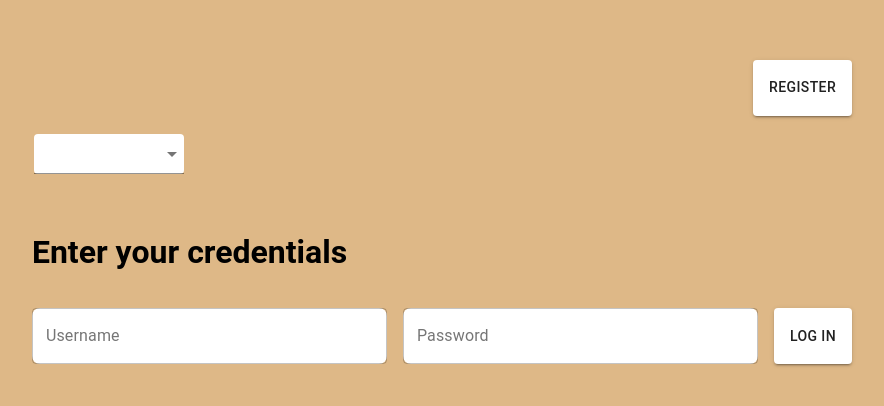
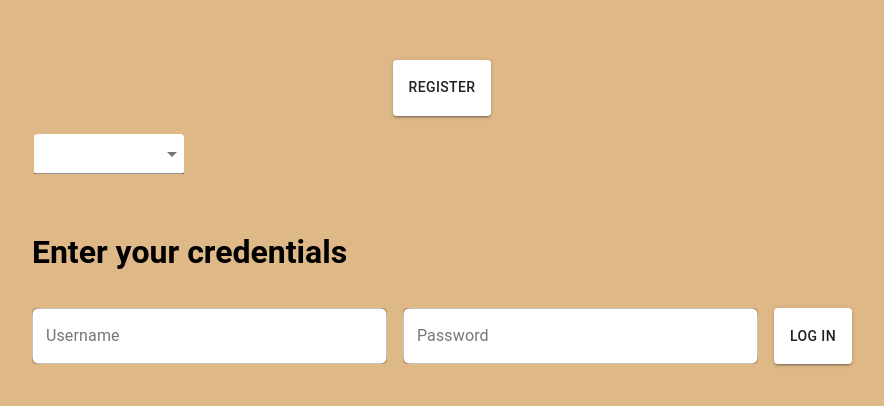
Before and after one commit to sorincretescu/curly-octo-robot, a React (Create React App) app: page / in a window 1280 px wide. Shown: the part 188-594 px from the top of the page, without its empty margins (198-1082 px from the left). Built offline with nearby package versions, Linux system fonts and the light colour scheme.

Commit message:
fix comments

```diff
--- a/src/App.css
+++ b/src/App.css
@@ -1,11 +1,23 @@
 .App {
   display: flex;
+  flex-direction: column;
   justify-content: center;
   align-items: center;
   min-height: 100vh;
   background-color: burlywood;
-    font-family: 'Roboto', sans-serif;
-    *::-webkit-scrollbar{
+  font-family: "Roboto", sans-serif;
+  *::-webkit-scrollbar {
     display: none;
   }
 }
+
+.header {
+  display: flex;
+  justify-content: flex-end;
+
+  background-color: burlywood;
+  font-family: "Roboto", sans-serif;
+  *::-webkit-scrollbar {
+    display: none;
+  }
+}
--- a/src/App.js
+++ b/src/App.js
@@ -2,6 +2,7 @@ import "./App.css";
 import Todo from "./views/todo/Todo";
 import { BrowserRouter as Router, Routes, Route } from "react-router-dom";
 import LoginPage from "./views/login/LoginPage";
+import Header from "./components/Header/Header";
 import { useState } from "react";
 import { useNavigate } from "react-router-dom";
 import { useEffect } from "react";
@@ -20,6 +21,9 @@ function App() {
 
   return (
     <div className="App">
+      <div className="header">
+        <Header />
+      </div>
       <Routes>
         <Route
           path="/"
@@ -32,12 +36,7 @@ function App() {
         />
         <Route
           path="/todo"
-          element={
-            <Todo
-              loggedInUsername={loggedInUsername}
-              setAuthenticated={setAuthenticated}
-            />
-          }
+          element={<Todo loggedInUsername={loggedInUsername} />}
         />
       </Routes>
     </div>
--- a/src/components/Header/Header.jsx
+++ b/src/components/Header/Header.jsx
@@ -1,20 +1,28 @@
+import { useTranslation } from "react-i18next";
 import Button from "../../components/Button";
-import { makeStyles } from "@material-ui/core/styles";
+import { useLocation } from "react-router-dom";
+import { useNavigate } from "react-router-dom";
 
-const useStyles = makeStyles({
-  header: {
-    display: "flex",
-    flexDirection: "row",
-    justifyContent: "end",
-  },
-});
+const Header = () => {
+  const location = useLocation();
+  const { t } = useTranslation();
+  const navigate = useNavigate();
 
-const Header = (props) => {
-  const classes = useStyles();
+  const isLoginPage = location.pathname === "/";
+  const isTodoPage = location.pathname === "/todo";
+
+  const handleRegister = () => {
+    navigate("/register");
+  };
+
+  const handleLogout = () => {
+    navigate("/");
+  };
 
   return (
-    <div className={classes.header}>
-      <Button text={props.text} onClick={props.onClick} />
+    <div>
+      {isLoginPage && <Button text={t("Register")} onClick={handleRegister} />}
+      {isTodoPage && <Button text={t("Log out")} onClick={handleLogout} />}
     </div>
   );
 };
--- a/src/views/login/LoginPage.jsx
+++ b/src/views/login/LoginPage.jsx
@@ -89,7 +89,7 @@ function LoginPage({ setAuthenticated, setLoggedInUsername }) {
 
   return (
     <div className={classes.root}>
-      <Header text={t("btn_register")} />
+      {/* <Header text={t("btn_register")} /> */}
       <div className={classes.content}>
         <div className={classes.selectDropdown}>
           <FormControl className={classes.formControl}>
--- a/src/views/todo/Todo.jsx
+++ b/src/views/todo/Todo.jsx
@@ -52,7 +52,7 @@ const useStyles = makeStyles({
   },
 });
 
-const Todo = ({ loggedInUsername, setAuthenticated }) => {
+const Todo = ({ loggedInUsername }) => {
   const classes = useStyles();
   const { t, i18n } = useTranslation();
   const navigate = useNavigate();
@@ -228,14 +228,8 @@ const Todo = ({ loggedInUsername, setAuthenticated }) => {
     i18n.changeLanguage(e.target.value);
   };
 
-  const handleClick = () => {
-    setAuthenticated(false);
-    navigate("/");
-  };
-
   return (
     <div className={classes.root}>
-      <Header text={t("btn_logout")} onClick={handleClick} />
       <div className={classes.selectDropdown}>
         <FormControl className={classes.formControl}>
           <Select
```
Lines whose indentation alone changed are shown as unchanged.
